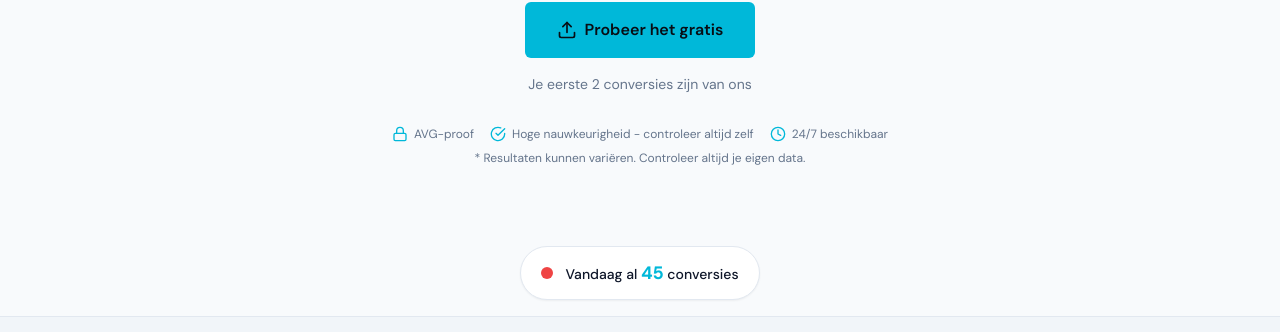
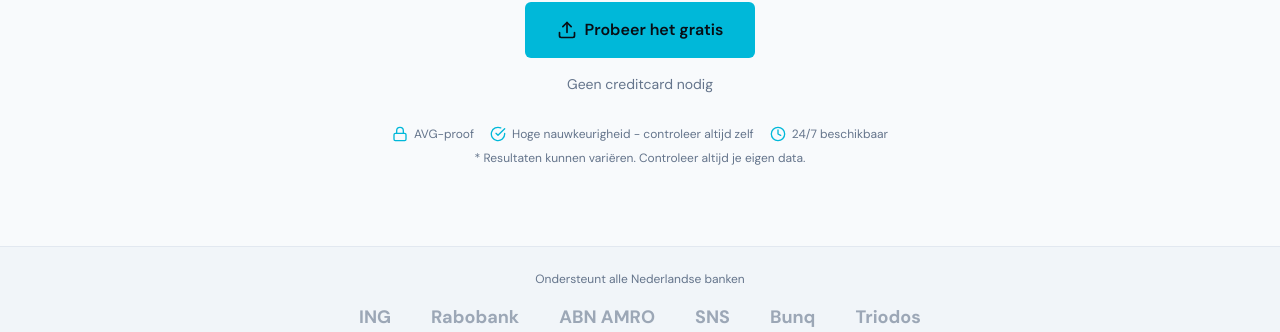
Before and after one commit to stagedvisuals/bank-statement-converter-pro, a Next.js app: page / in a window 1280 px wide. Shown: the part 468-800 px from the top of the page. Built offline with nearby package versions, Linux system fonts and the light colour scheme; no server answers.

Commit message:
remove misleading claims: live counter, fake reviews, 99.5%, unverified trust signals

```diff
--- a/app/page.tsx
+++ b/app/page.tsx
@@ -21,7 +21,6 @@ import {
   Calculator
 } from 'lucide-react';
 import Navbar from '@/components/Navbar';
-import LiveCounter from '@/components/LiveCounter';
 import DemoSection from './sections/DemoSection';
 
 export default function Home() {
@@ -90,7 +89,7 @@ export default function Home() {
                   Probeer het gratis
                 </button>
               </Link>
-              <span className="text-sm text-muted-foreground">Je eerste 2 conversies zijn van ons</span>
+              <span className="text-sm text-muted-foreground">Geen creditcard nodig</span>
             </div>
 
             <div className="flex flex-wrap items-center justify-center gap-4 text-xs text-muted-foreground">
@@ -114,15 +113,10 @@ export default function Home() {
         </div>
       </section>
 
-      {/* Live Counter */}
-      <div className="flex justify-center pb-4">
-        <LiveCounter />
-      </div>
-
-      {/* Logos Bar */}
+            {/* Logos Bar */}
       <section className="py-6 bg-secondary border-y border-border">
         <div className="max-w-7xl mx-auto px-4 sm:px-6 lg:px-8">
-          <p className="text-center text-xs text-muted-foreground mb-4">Vertrouwd door boekhouders uit heel Nederland</p>
+          <p className="text-center text-xs text-muted-foreground mb-4">Ondersteunt alle Nederlandse banken</p>
           <div className="flex flex-wrap justify-center items-center gap-6 md:gap-10 opacity-60">
             {['ING', 'Rabobank', 'ABN AMRO', 'SNS', 'Bunq', 'Triodos'].map((bank) => (
               <span key={bank} className="text-lg font-bold text-muted-foreground">{bank}</span>
@@ -467,7 +461,7 @@ export default function Home() {
               { q: 'Welke banken worden ondersteund?', a: 'Alle Nederlandse banken: ING, Rabobank, ABN AMRO, SNS, Bunq, Triodos en meer. Zowel zakelijk als particulier.' },
               { q: 'Hoe veilig is mijn data?', a: 'Je PDF wordt versleuteld opgeslagen en na 24 uur automatisch verwijderd. We zijn AVG-compliant en versturen nooit data naar derden.' },
               { q: 'Wat is MT940 export?', a: 'MT940 is een standaardformaat voor banktransacties dat door vrijwel alle boekhoudpakketten wordt ondersteund. Je kunt het bestand direct importeren in Twinfield, Exact, AFAS en andere pakketten.' },
-              { q: 'Kan ik meerdere afschriften tegelijk uploaden?', a: 'Ja! Met het Professional abonnement kun je tot 10 afschriften tegelijk uploaden. Ze worden parallel verwerkt.' },
+              { q: 'Kan ik meerdere afschriften tegelijk uploaden?', a: 'Ja! Met het Pro abonnement upload je tot 5 PDFs tegelijk, met Business tot 25 PDFs tegelijk.' },
               { q: 'Wat als ik niet tevreden ben?', a: 'Geen probleem. We bieden 14 dagen geld-terug-garantie op alle betaalde abonnementen. Stuur een email naar info@bscpro.nl en je krijgt je geld terug, geen vragen gesteld.' },
             ].map((faq, index) => (
               <div key={index} className="p-5 rounded-xl bg-card border border-border">
```
